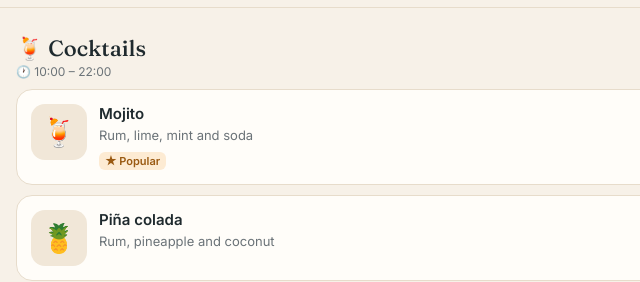
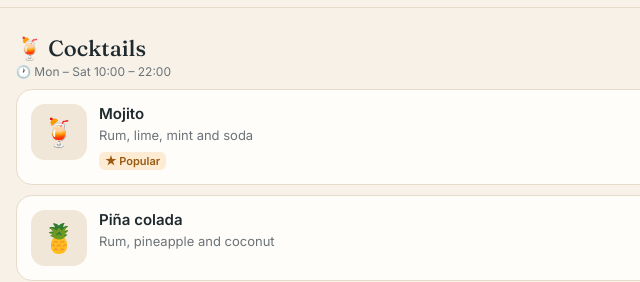
Before and after one commit to samcela99/bar-menu, a plain HTML site: page menu/index.html in a window 1280 px wide. Shown: the part 224-506 px from the top of the page, 0-640 px from the left. Drawn offline with Linux system fonts and the light colour scheme.

Commit message:
Chiusura domenica, WhatsApp e telefono del bar
Co-Authored-By: Claude Opus 5.5 <noreply@anthropic.com>
Claude-Session: https://claude.ai/code/session_01BzynDk484LQDJA5Kzex5dz

```diff
--- a/menu/index.html
+++ b/menu/index.html
@@ -208,14 +208,14 @@ const AL = {
 };
 
 const CATS = [
-  {id:"cocktail",e:"\ud83c\udf79",n:{"it": "Cocktail", "en": "Cocktails", "es": "Cócteles", "de": "Cocktails"},h:{"it": "10:00 – 22:00", "en": "10:00 – 22:00", "es": "10:00 – 22:00", "de": "10:00 – 22:00"}},
-  {id:"wine",e:"\ud83c\udf77",n:{"it": "Vini", "en": "Wines", "es": "Vinos", "de": "Weine"},h:{"it": "10:00 – 22:00", "en": "10:00 – 22:00", "es": "10:00 – 22:00", "de": "10:00 – 22:00"}},
-  {id:"beer",e:"\ud83c\udf7a",n:{"it": "Birre", "en": "Beers", "es": "Cervezas", "de": "Biere"},h:{"it": "10:00 – 22:00", "en": "10:00 – 22:00", "es": "10:00 – 22:00", "de": "10:00 – 22:00"}},
-  {id:"soft",e:"\ud83e\udd64",n:{"it": "Bibite", "en": "Soft drinks", "es": "Refrescos", "de": "Softdrinks"},h:{"it": "10:00 – 22:00", "en": "10:00 – 22:00", "es": "10:00 – 22:00", "de": "10:00 – 22:00"}},
-  {id:"primi",e:"\ud83c\udf5d",n:{"it": "Primi piatti", "en": "Pasta", "es": "Pasta", "de": "Pasta"},h:{"it": "10:00 – 22:00", "en": "10:00 – 22:00", "es": "10:00 – 22:00", "de": "10:00 – 22:00"}},
-  {id:"secondi",e:"\ud83c\udf57",n:{"it": "Secondi piatti", "en": "Mains", "es": "Segundos", "de": "Hauptgerichte"},h:{"it": "10:00 – 22:00", "en": "10:00 – 22:00", "es": "10:00 – 22:00", "de": "10:00 – 22:00"}},
-  {id:"contorni",e:"\ud83e\udd57",n:{"it": "Contorni e insalate", "en": "Sides & salads", "es": "Guarniciones y ensaladas", "de": "Beilagen & Salate"},h:{"it": "10:00 – 22:00", "en": "10:00 – 22:00", "es": "10:00 – 22:00", "de": "10:00 – 22:00"}},
-  {id:"panini",e:"\ud83c\udf54",n:{"it": "Panini e burger", "en": "Burgers & sandwiches", "es": "Hamburguesas y bocadillos", "de": "Burger & Sandwiches"},h:{"it": "10:00 – 22:00", "en": "10:00 – 22:00", "es": "10:00 – 22:00", "de": "10:00 – 22:00"}}
+  {id:"cocktail",e:"\ud83c\udf79",n:{"it": "Cocktail", "en": "Cocktails", "es": "Cócteles", "de": "Cocktails"},h:{"it": "Lun – Sab 10:00 – 22:00", "en": "Mon – Sat 10:00 – 22:00", "es": "Lun – Sáb 10:00 – 22:00", "de": "Mo – Sa 10:00 – 22:00"}},
+  {id:"wine",e:"\ud83c\udf77",n:{"it": "Vini", "en": "Wines", "es": "Vinos", "de": "Weine"},h:{"it": "Lun – Sab 10:00 – 22:00", "en": "Mon – Sat 10:00 – 22:00", "es": "Lun – Sáb 10:00 – 22:00", "de": "Mo – Sa 10:00 – 22:00"}},
+  {id:"beer",e:"\ud83c\udf7a",n:{"it": "Birre", "en": "Beers", "es": "Cervezas", "de": "Biere"},h:{"it": "Lun – Sab 10:00 – 22:00", "en": "Mon – Sat 10:00 – 22:00", "es": "Lun – Sáb 10:00 – 22:00", "de": "Mo – Sa 10:00 – 22:00"}},
+  {id:"soft",e:"\ud83e\udd64",n:{"it": "Bibite", "en": "Soft drinks", "es": "Refrescos", "de": "Softdrinks"},h:{"it": "Lun – Sab 10:00 – 22:00", "en": "Mon – Sat 10:00 – 22:00", "es": "Lun – Sáb 10:00 – 22:00", "de": "Mo – Sa 10:00 – 22:00"}},
+  {id:"primi",e:"\ud83c\udf5d",n:{"it": "Primi piatti", "en": "Pasta", "es": "Pasta", "de": "Pasta"},h:{"it": "Lun – Sab 10:00 – 22:00", "en": "Mon – Sat 10:00 – 22:00", "es": "Lun – Sáb 10:00 – 22:00", "de": "Mo – Sa 10:00 – 22:00"}},
+  {id:"secondi",e:"\ud83c\udf57",n:{"it": "Secondi piatti", "en": "Mains", "es": "Segundos", "de": "Hauptgerichte"},h:{"it": "Lun – Sab 10:00 – 22:00", "en": "Mon – Sat 10:00 – 22:00", "es": "Lun – Sáb 10:00 – 22:00", "de": "Mo – Sa 10:00 – 22:00"}},
+  {id:"contorni",e:"\ud83e\udd57",n:{"it": "Contorni e insalate", "en": "Sides & salads", "es": "Guarniciones y ensaladas", "de": "Beilagen & Salate"},h:{"it": "Lun – Sab 10:00 – 22:00", "en": "Mon – Sat 10:00 – 22:00", "es": "Lun – Sáb 10:00 – 22:00", "de": "Mo – Sa 10:00 – 22:00"}},
+  {id:"panini",e:"\ud83c\udf54",n:{"it": "Panini e burger", "en": "Burgers & sandwiches", "es": "Hamburguesas y bocadillos", "de": "Burger & Sandwiches"},h:{"it": "Lun – Sab 10:00 – 22:00", "en": "Mon – Sat 10:00 – 22:00", "es": "Lun – Sáb 10:00 – 22:00", "de": "Mo – Sa 10:00 – 22:00"}}
 ];
 
 const M = [
@@ -343,7 +343,7 @@ function itemHTML(m){
 function renderMain(){
   $("#main").innerHTML = CATS.map(c=>`<section id="s-${c.id}"><h2>${c.e} ${c.n[lang]}</h2><div class="hours">🕐 ${c.h[lang]}</div>${M.filter(m=>m.c===c.id).map(itemHTML).join("")}</section>`).join("")
    + (SHOW_ALLERGENS ? `<div class="legend"><h3>${t("legend")}</h3><div class="lg">${Object.values(AL).map(v=>`<span>${v.e} ${v[lang]}</span>`).join("")}</div><p class="small" style="margin:10px 0 0">${t("legendNote")}</p></div>` : `<div class="legend"><h3>${t("askAl")}</h3><p class="small" style="margin:0">${t("legendNote")}</p></div>`)
-   + `<footer>${t("footer")}</footer>`;
+   + `<footer>${t("footer")}<br><a href="https://wa.me/34603399528" style="color:#0f5e6e;font-weight:600;text-decoration:none">WhatsApp +34 603 39 95 28</a></footer>`;
 }
 
 function count(){return Object.values(cart).reduce((a,b)=>a+b,0)}
```
Also changed, not shown: index.html (+9 -4 lines).
